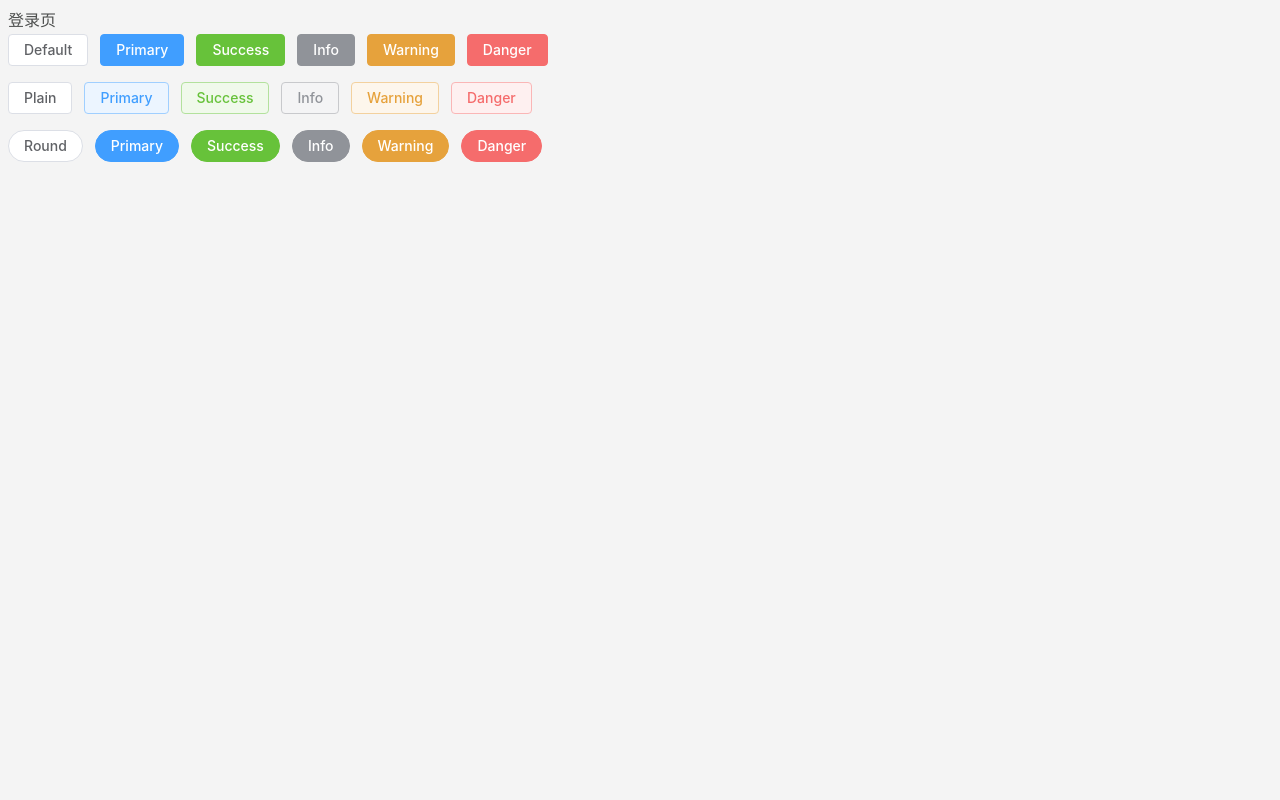
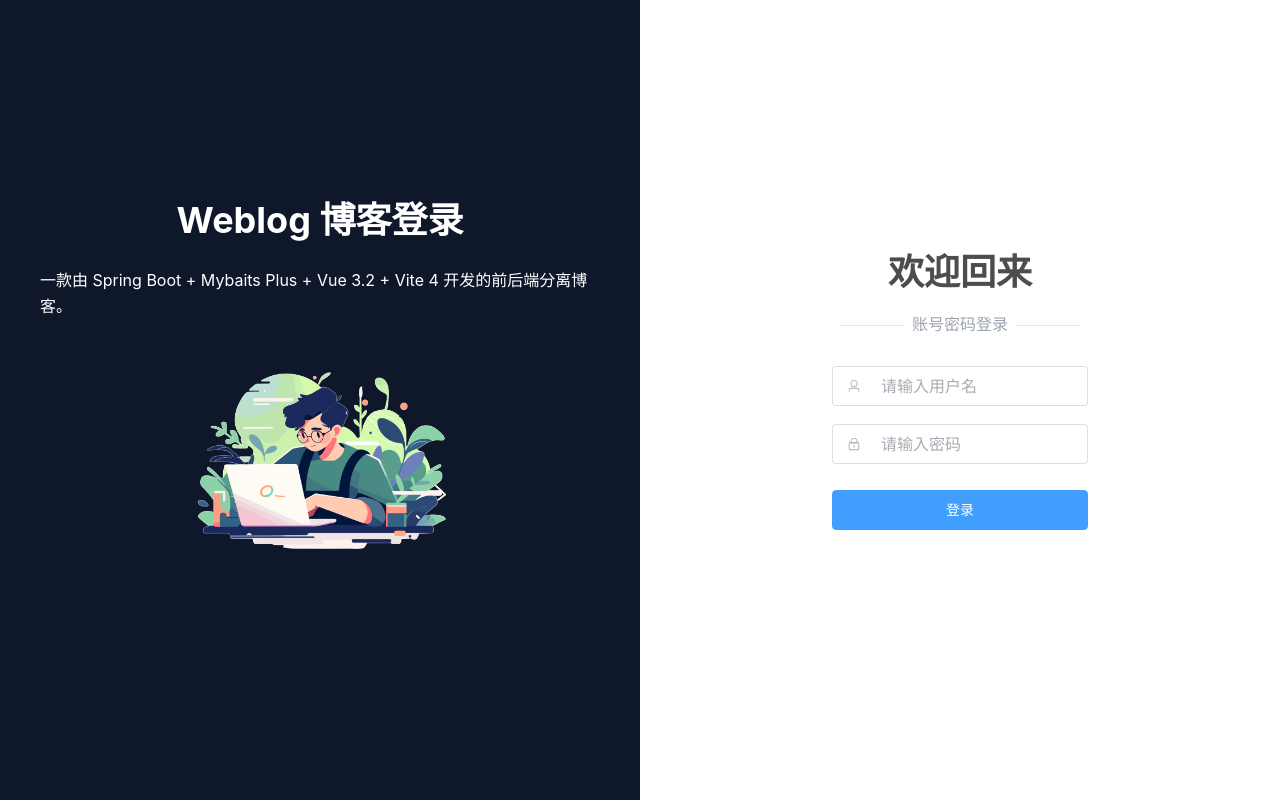
Before and after one commit to hzy0228/weblog-vue3, a Vue app: page /#/login in a window 1280 px wide. Built offline with nearby package versions, Linux system fonts and the light colour scheme.

Commit message:
Vue 整合 Axios 实现登录功能（解决跨域问题）, 登录页表单验证

```diff
--- a/package.json
+++ b/package.json
@@ -9,6 +9,8 @@
     "preview": "vite preview"
   },
   "dependencies": {
+    "@element-plus/icons-vue": "^2.3.1",
+    "axios": "^1.6.8",
     "element-plus": "^2.7.2",
     "flowbite": "^2.3.0",
     "vue": "^3.4.21",
--- /dev/null
+++ b/src/api/admin/user.js
@@ -0,0 +1,5 @@
+import axios from "@/axios";
+
+export function login(username, password) {
+  return axios.post("/login", { username, password });
+}
--- a/src/assets/main.css
+++ b/src/assets/main.css
@@ -9,3 +9,21 @@
   background: #f4f4f4;
   line-height: 1.6;
 }
+
+[type='text']:focus,
+[type='email']:focus,
+[type='url']:focus,
+[type='password']:focus,
+[type='number']:focus,
+[type='date']:focus,
+[type='datetime-local']:focus,
+[type='month']:focus,
+[type='search']:focus,
+[type='tel']:focus,
+[type='time']:focus,
+[type='week']:focus,
+[multiple]:focus,
+textarea:focus,
+select:focus {
+  box-shadow: 0 0 0 1px transparent inset !important;
+}
--- /dev/null
+++ b/src/axios.js
@@ -0,0 +1,10 @@
+import axios from "axios";
+
+// 创建 Axios 实例
+const instance = axios.create({
+  baseURL: "/api", // 你的 API 基础 URL
+  timeout: 7000, // 请求超时时间
+});
+
+// 暴露出去
+export default instance;
--- a/src/main.js
+++ b/src/main.js
@@ -1,12 +1,18 @@
 import "@/assets/main.css";
-
 import { createApp } from "vue";
 import App from "@/App.vue";
 // 导入路由
 import router from "@/router";
+// 导入 Element Plus 图标
+import * as ElementPlusIconsVue from "@element-plus/icons-vue";
 
 const app = createApp(App);
 
 // 应用路由
 app.use(router);
 app.mount("#app");
+
+// 引入图标
+for (const [key, component] of Object.entries(ElementPlusIconsVue)) {
+  app.component(key, component);
+}
--- /dev/null
+++ b/src/pages/admin/index.vue
@@ -0,0 +1,5 @@
+<template>
+    <div>
+        后台首页
+    </div>
+</template>
--- a/src/pages/admin/login.vue
+++ b/src/pages/admin/login.vue
@@ -1,32 +1,105 @@
 <template>
-    <div class="p-2">
-        <h1>登录页</h1>
-        <el-row class="mb-4">
-            <el-button>Default</el-button>
-            <el-button type="primary">Primary</el-button>
-            <el-button type="success">Success</el-button>
-            <el-button type="info">Info</el-button>
-            <el-button type="warning">Warning</el-button>
-            <el-button type="danger">Danger</el-button>
-        </el-row>
-
-        <el-row class="mb-4">
-            <el-button plain>Plain</el-button>
-            <el-button type="primary" plain>Primary</el-button>
-            <el-button type="success" plain>Success</el-button>
-            <el-button type="info" plain>Info</el-button>
-            <el-button type="warning" plain>Warning</el-button>
-            <el-button type="danger" plain>Danger</el-button>
-        </el-row>
-
-        <el-row class="mb-4">
-            <el-button round>Round</el-button>
-            <el-button type="primary" round>Primary</el-button>
-            <el-button type="success" round>Success</el-button>
-            <el-button type="info" round>Info</el-button>
-            <el-button type="warning" round>Warning</el-button>
-            <el-button type="danger" round>Danger</el-button>
-        </el-row>
-
+    <div class="grid grid-cols-2 h-screen">
+        <!-- 默认占两列，order 用于指定排列顺序，md 用于适配非移动端（PC 端） -->
+        <div class="col-span-2 order-2 p-10 md:col-span-1 md:order-1 bg-slate-900">
+            <!-- 指定为 flex 布局，并设置为屏幕垂直水平居中，高度为 100% -->
+            <div class="flex justify-center items-center h-full flex-col">
+                <h2 class="font-bold text-4xl mb-7 text-white">Weblog 博客登录</h2>
+                <p class="text-white">一款由 Spring Boot + Mybaits Plus + Vue 3.2 + Vite 4 开发的前后端分离博客。</p>
+                <!-- 指定图片宽度为父级元素的 1/2 -->
+                <img src="@/assets/developer.png" class="w-1/2">
+            </div>
+        </div>
+        <div class="col-span-2 order-1 md:col-span-1 md:order-2 bg-white">
+            <!-- flex-col 用于指定子元素垂直排列 -->
+            <div class="flex justify-center items-center h-full flex-col">
+                <!-- 大标题，设置字体粗细、大小、下边距 -->
+                <h1 class="font-bold text-4xl mb-5">欢迎回来</h1>
+                <!-- 设置 flex 布局，内容垂直水平居中，文字颜色，以及子内容水平方向 x 轴间距 -->
+                <div class="flex items-center justify-center mb-7 text-gray-400 space-x-2">
+                    <!-- 左边横线，高度为 1px, 宽度为 16，背景色设置 -->
+                    <span class="h-[1px] w-16 bg-gray-200"></span>
+                    <span>账号密码登录</span>
+                    <!-- 右边横线 -->
+                    <span class="h-[1px] w-16 bg-gray-200"></span>
+                </div>
+                <!-- 引入 Element Plus 表单组件，移动端设置宽度为 5/6，PC 端设置为 2/5 -->
+                <el-form class="w-5/6 md:w-2/5" ref="formRef" :rules="rules" :model="form">
+                    <el-form-item prop="username">
+                        <!-- 输入框组件 -->
+                        <el-input size="large" v-model="form.username" placeholder="请输入用户名" :prefix-icon="User"
+                            clearable />
+                    </el-form-item>
+                    <el-form-item prop="password">
+                        <!-- 密码框组件 -->
+                        <el-input size="large" type="password" v-model="form.password" placeholder="请输入密码"
+                            :prefix-icon="Lock" clearable />
+                    </el-form-item>
+                    <el-form-item>
+                        <!-- 登录按钮，宽度设置为 100% -->
+                        <el-button class="w-full mt-2" size="large" type="primary" @click="onSubmit">登录</el-button>
+                    </el-form-item>
+                </el-form>
+            </div>
+        </div>
     </div>
 </template>
+
+<script setup>
+// 引入 Element Plus 中的用户、锁图标
+import { User, Lock } from '@element-plus/icons-vue'
+import { login } from '@/api/admin/user'
+import { ref, reactive } from 'vue'
+import { useRouter } from 'vue-router';
+
+
+
+const router = useRouter()
+
+// 表单引用
+const formRef = ref(null)
+
+// 表单验证规则
+const rules = {
+    username: [
+        {
+            required: true,
+            message: '用户名不能为空',
+            trigger: 'blur'
+        }
+    ],
+    password: [
+        {
+            required: true,
+            message: '密码不能为空',
+            trigger: 'blur',
+        },
+    ]
+}
+
+// 定义响应式的表单对象
+const form = reactive({
+    username: '',
+    password: ''
+})
+
+// 登录
+const onSubmit = () => {
+    console.log('登录')
+    // 先验证 form 表单字段
+    formRef.value.validate((valid) => {
+        if (!valid) {
+            console.log('表单验证不通过')
+            return false
+        }
+        login(form.username, form.password).then((res) => {
+            console.log(res)
+            // 判断是否成功
+            if (res.data.success == true) {
+                // 跳转到后台首页
+                router.push('/admin/index')
+            }
+        })
+    })
+}
+</script>
--- a/src/router/index.js
+++ b/src/router/index.js
@@ -1,6 +1,7 @@
 import Index from "@/pages/frontend/index.vue";
 import { createRouter, createWebHashHistory } from "vue-router";
 import Login from "@/pages/admin/login.vue";
+import AdminIndex from "@/pages/admin/index.vue";
 
 // 统一在这里声明所有路由
 const routes = [
@@ -19,6 +20,13 @@
       title: "Weblog 登录页",
     },
   },
+  {
+    path: "/admin/index", // 后台首页
+    component: AdminIndex,
+    meta: {
+      title: "Admin 后台首页",
+    },
+  },
 ];
 
 // 创建路由
--- a/vite.config.js
+++ b/vite.config.js
@@ -8,6 +8,15 @@
 
 // https://vitejs.dev/config/
 export default defineConfig({
+  server: {
+    proxy: {
+      "/api": {
+        target: "http://localhost:8080",
+        changeOrigin: true,
+        rewrite: (path) => path.replace(/^\/api/, ""),
+      },
+    },
+  },
   plugins: [
     vue(),
     AutoImport({
```
Also changed, not shown: src/assets/developer.png (added), 1 other file (tests, documents, lock files or other folders).
